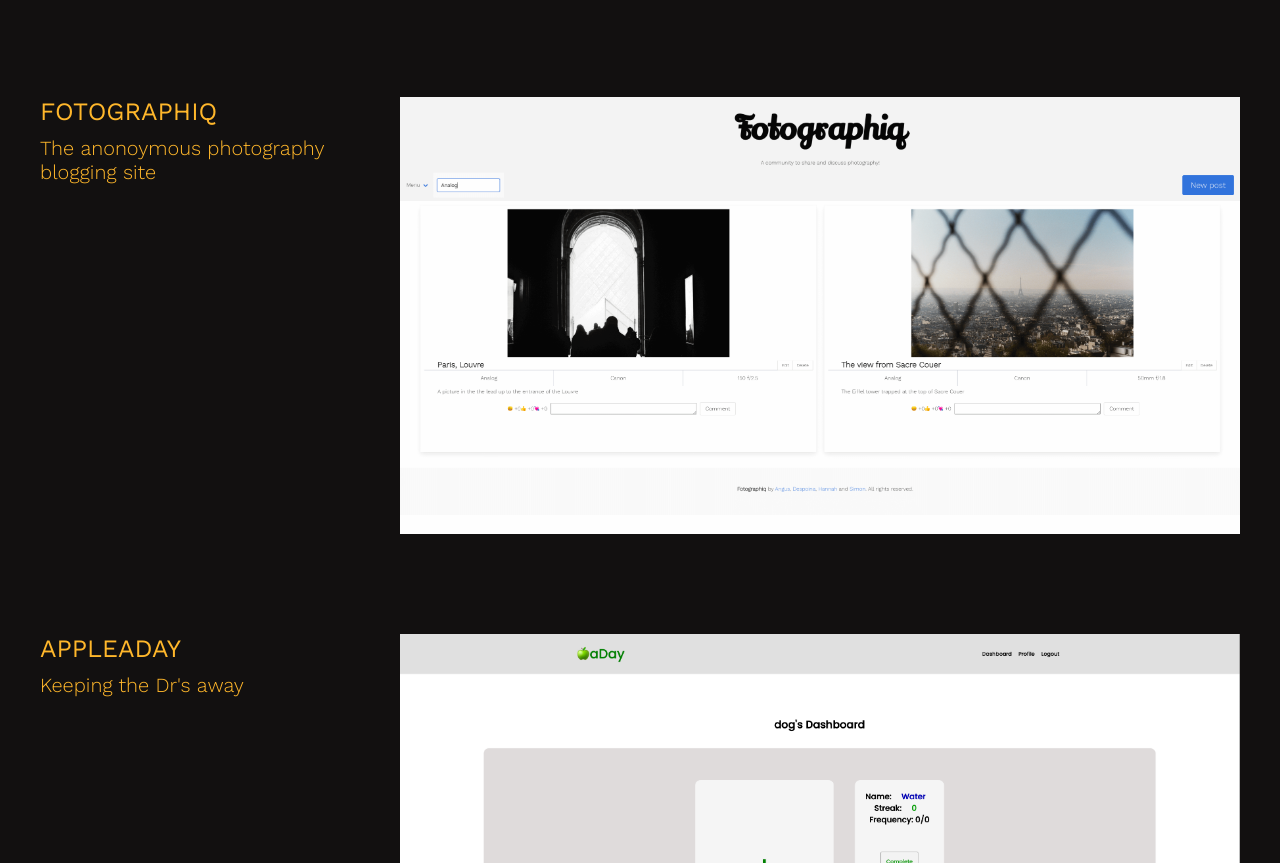
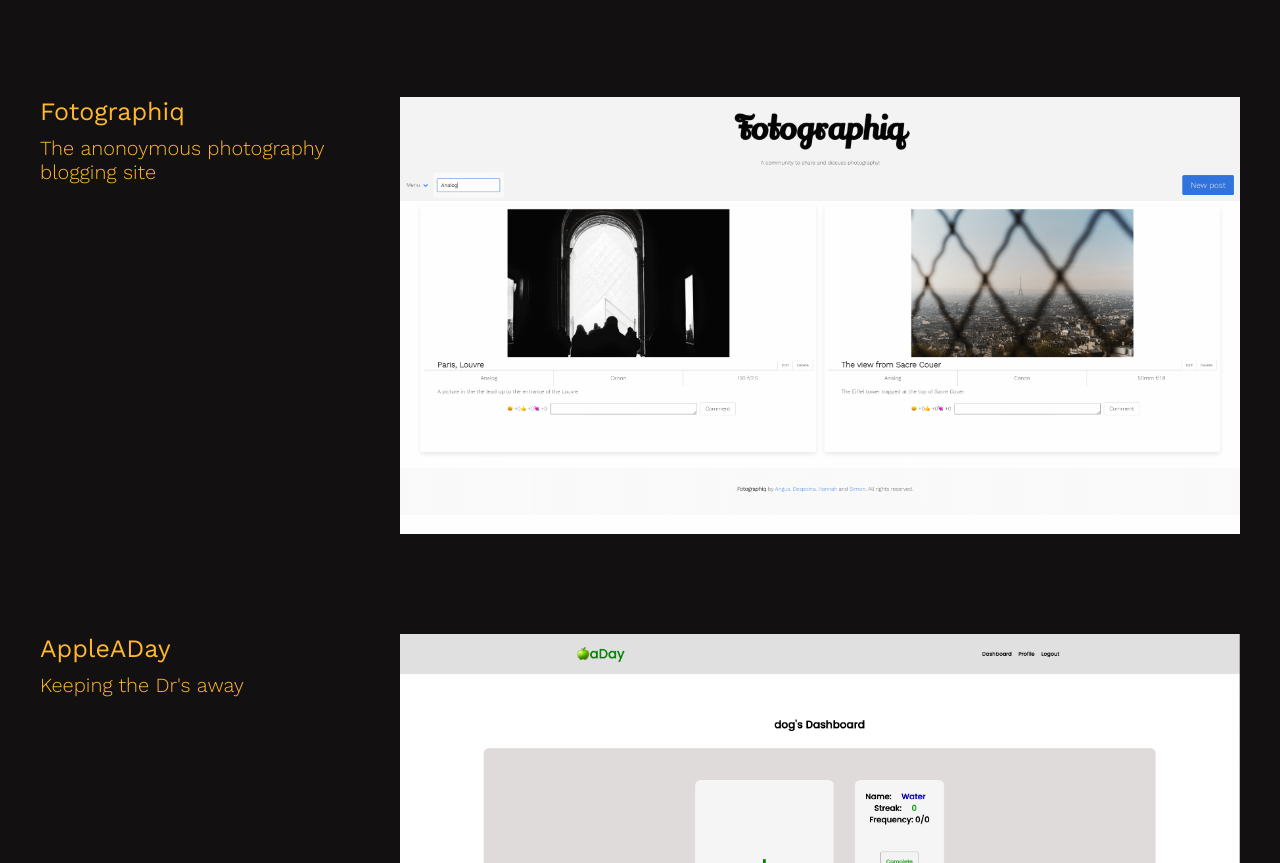
Before and after one commit to shewitt93/Portfolio, a website: page index.html in a window 1280 px wide. Shown: the part 789-1652 px from the top of the page. Drawn offline with nearby package versions, Linux system fonts and the light colour scheme.

Commit message:
name changes

```diff
--- a/index.html
+++ b/index.html
@@ -37,7 +37,7 @@
         <a href="fotographiq.html">
           <section>
             <div class="projectDescription">
-              <h4>FOTOGRAPHIQ</h4>
+              <h4>Fotographiq</h4>
               <p>The anonoymous photography blogging site</p>
             </div>
             <img src="img/foto/foto2pic.png">
@@ -46,7 +46,7 @@
         <a href="appleaday.html">
           <section>
             <div class="projectDescription">
-              <h4>APPLEADAY</h4>
+              <h4>AppleADay</h4>
               <p>Keeping the Dr's away</p>
             </div>
             <img src="img/apple/applehome.png">
```
